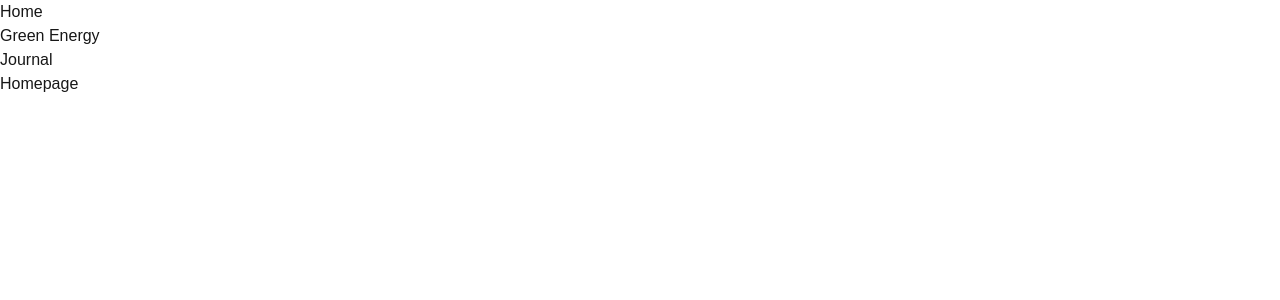
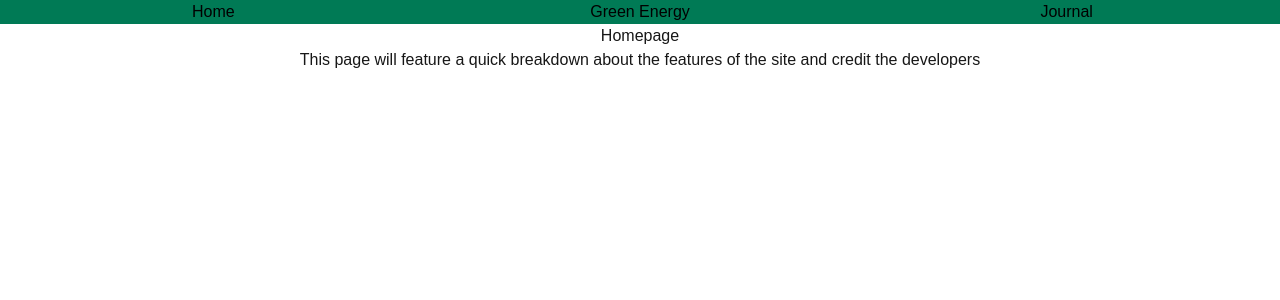
Before and after one commit to awrmurphy/cpan144-group-project, a Next.js app: page / in a window 1280 px wide. Shown: the top 300 px of the page. Built offline with nearby package versions, Linux system fonts and the light colour scheme.

Commit message:
Set up landing pages and NavBar links with some basic placeholder styling

```diff
--- a/components/NavBar.tsx
+++ b/components/NavBar.tsx
@@ -1,11 +1,26 @@
+import Link from "next/link";
+
 export default function NavBar() {
   return (
-    <div>
-      <ul>
-        <li>Home</li>
-        <li>Green Energy</li>
-        <li>Journal</li>
-      </ul>
+    <div className="flex flex-row flex-auto justify-center">
+      <Link
+        href="/"
+        className="border-b-emerald-200 bg-emerald-700 p5 transition hover:bg-emerald-400 w-full text-black text-center "
+      >
+        Home
+      </Link>
+      <Link
+        href="/green"
+        className="border-b-emerald-200 bg-emerald-700 p5 transition hover:bg-emerald-400 w-full text-black text-center"
+      >
+        Green Energy
+      </Link>
+      <Link
+        href="/journal"
+        className="border-b-emerald-200 bg-emerald-700 p5 transition hover:bg-emerald-400 w-full text-black text-center"
+      >
+        Journal
+      </Link>
     </div>
   );
 }
--- a/pages/_app.tsx
+++ b/pages/_app.tsx
@@ -1,6 +1,12 @@
 import "@/styles/globals.css";
 import type { AppProps } from "next/app";
+import NavBar from "@/components/NavBar";
 
 export default function App({ Component, pageProps }: AppProps) {
-  return <Component {...pageProps} />;
+  return (
+    <div className="flex flex-col text-center">
+      <NavBar />
+      <Component {...pageProps} />
+    </div>
+  );
 }
--- /dev/null
+++ b/pages/green.tsx
@@ -0,0 +1,12 @@
+export default function Green() {
+  return (
+    <div>
+      <h1>Green Energy Page</h1>
+      <p>
+        This page will feature tiles with different types of green energy
+        options and will render a new component with information about
+        initiatives related to each type of green energy
+      </p>
+    </div>
+  );
+}
--- a/pages/index.tsx
+++ b/pages/index.tsx
@@ -1,9 +1,11 @@
-import NavBar from "@/components/NavBar";
 export default function Home() {
   return (
     <div>
-      <NavBar />
       <h1>Homepage</h1>
+      <p>
+        This page will feature a quick breakdown about the features of the site
+        and credit the developers
+      </p>
     </div>
   );
 }
--- /dev/null
+++ b/pages/journal.tsx
@@ -0,0 +1,11 @@
+export default function Journal() {
+  return (
+    <div>
+      <h1>Journal</h1>
+      <p>
+        This page will feature a journal in which users can log their green
+        energy behaviours
+      </p>
+    </div>
+  );
+}
```
